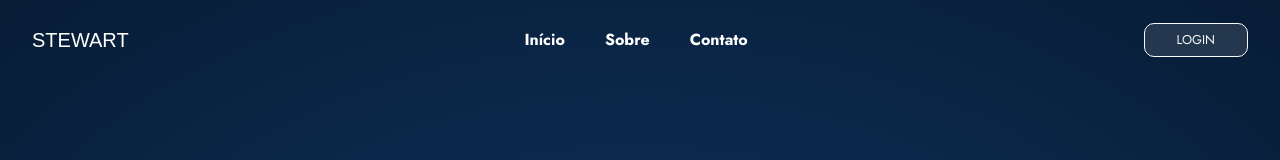
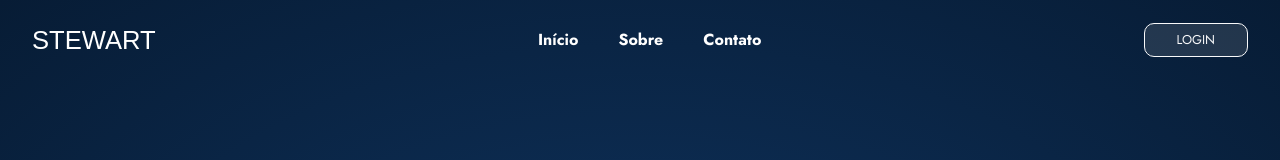
Before and after one commit to RP2-startups/stewart-frontend, a JavaScript app: page / in a window 1280 px wide. Shown: the top 160 px of the page. Built offline with nearby package versions, Linux system fonts and the light colour scheme; a web font is replaced by a local one.

Commit message:
font size of title

```diff
--- a/src/components/NavBar.vue
+++ b/src/components/NavBar.vue
@@ -59,7 +59,7 @@
 }
 
 #navbar-logo .title-hammersmith {
-  font-size: 1.25rem;
+  font-size: 1.6rem;
   color: rgba(255, 255, 255);
 }
 
```
